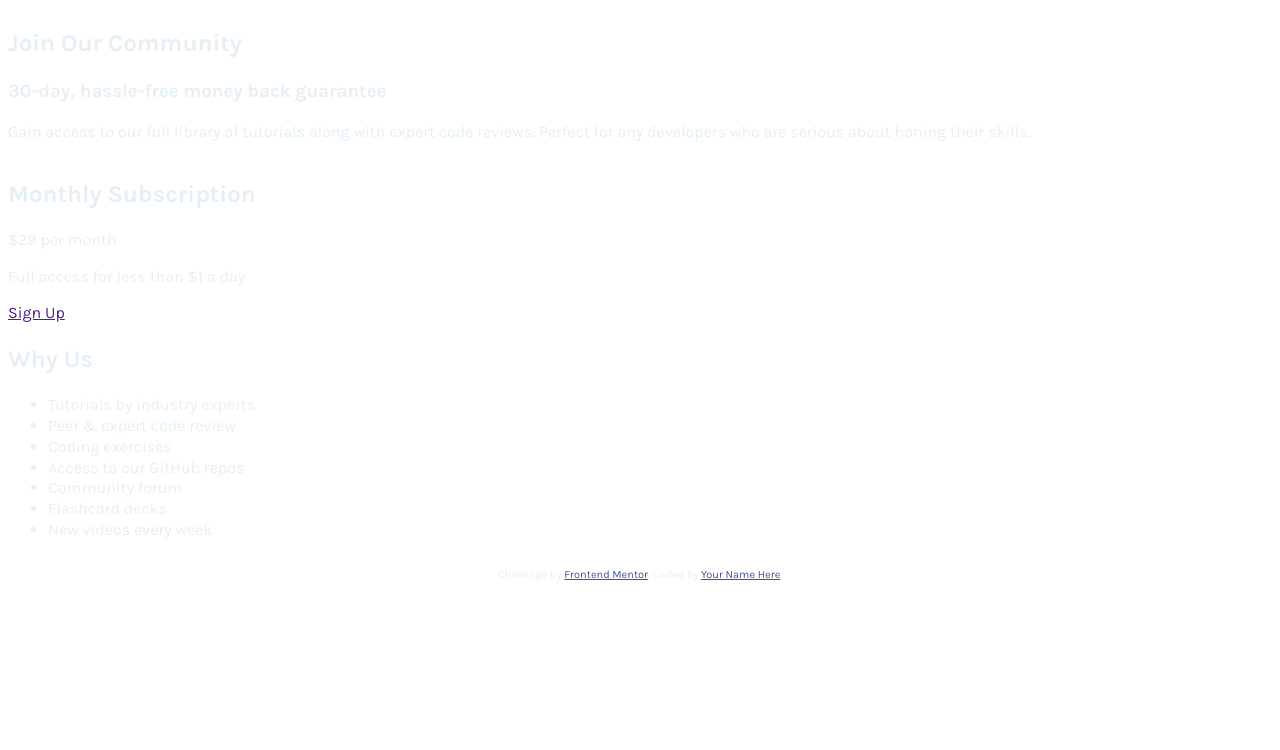
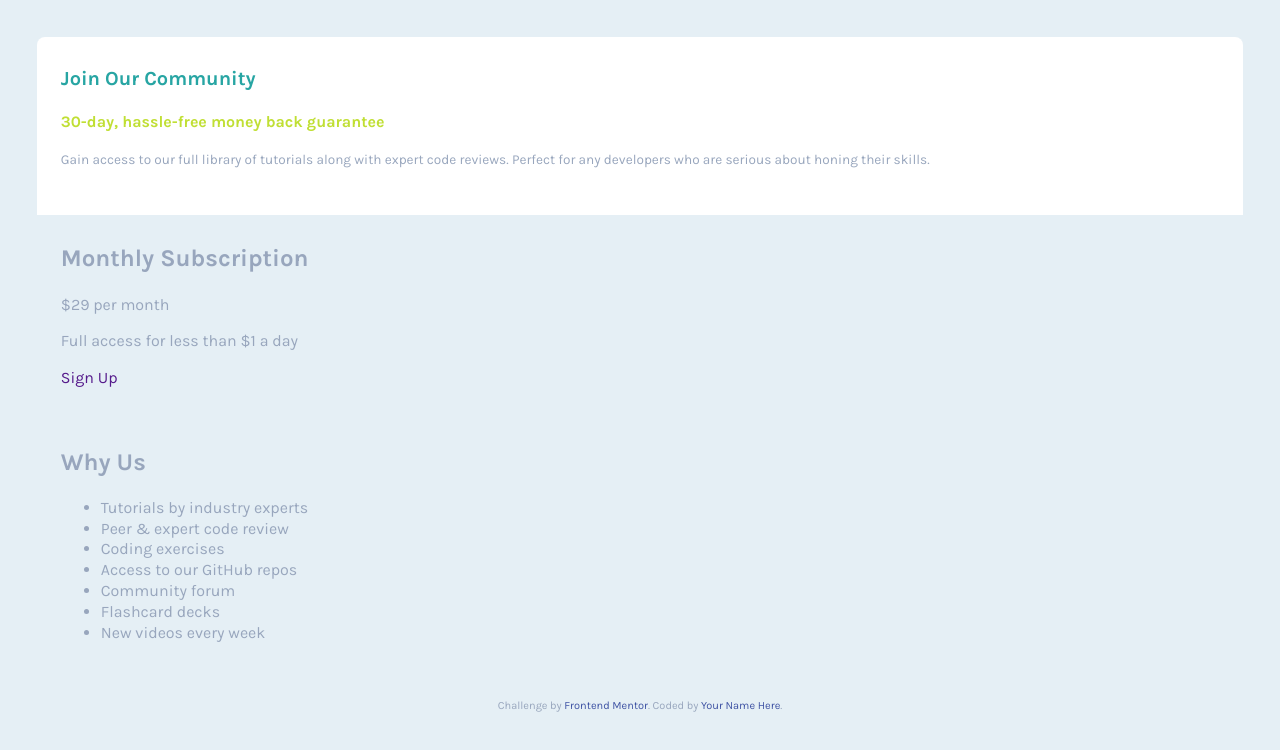
Before and after one commit to PilarCha/Back-2-Basics-Css-FrontendMentor, a plain HTML site: page index.html in a window 1280 px wide. Drawn offline with Linux system fonts and the light colour scheme.

Commit message:
finished top component of 3

```diff
--- a/css/style.css
+++ b/css/style.css
@@ -11,20 +11,65 @@ html {
 body {
   line-height: 1.3;
   font-family: 'Karla', sans-serif;
-  color: var(--light-gray);
+  color: var(--grayish-blue);
+  background-color: var(--light-gray);
+  padding: var(--paddingX);
 }
 
 :root {
-  --cyan: hsl(179, 62%, 43%);
+  --white: hsl(0,0%,100%);
+  --light-cyan: hsl(179, 62%, 50%);
+  --cyan: hsl(179, 62%, 40%);
   --bright-yellow: hsl(71, 73%, 54%);
   --light-gray: hsl(204, 43%, 93%);
   --grayish-blue: hsl(218, 22%, 67%);
+  --paddingX: 1.8rem;
+  --paddingY: 1.5rem;
 }
 
 .price {
+  border-radius: 0.5rem;
+  overflow: hidden;
 
   @media only screen and (min-width: 62.5em) {
     display: grid;
   }
 
 }
+
+a {
+  text-decoration: none;
+}
+
+h1,h2,h3 {
+  margin-top: 0;
+}
+
+h2 {
+  margin-bottom: 1.25rem;
+}
+
+.price > * {
+  padding: var(--paddingX) var(--paddingY);
+}
+
+.community {
+  background-color: var(--white);
+}
+
+.community h2 {
+  font-size: 1.25rem;
+  color: var(--cyan);
+  font-weight: bold;
+}
+
+.community h3 {
+  font-size: 1rem;
+  color: var(--bright-yellow);
+  font-weight: bold;
+}
+
+.community p {
+  font-size: 0.85rem;
+  line-height: 1.75;
+}
```
